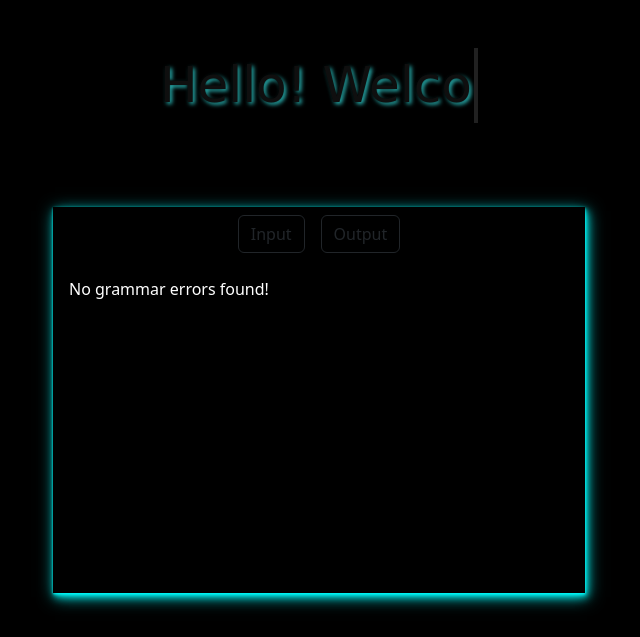
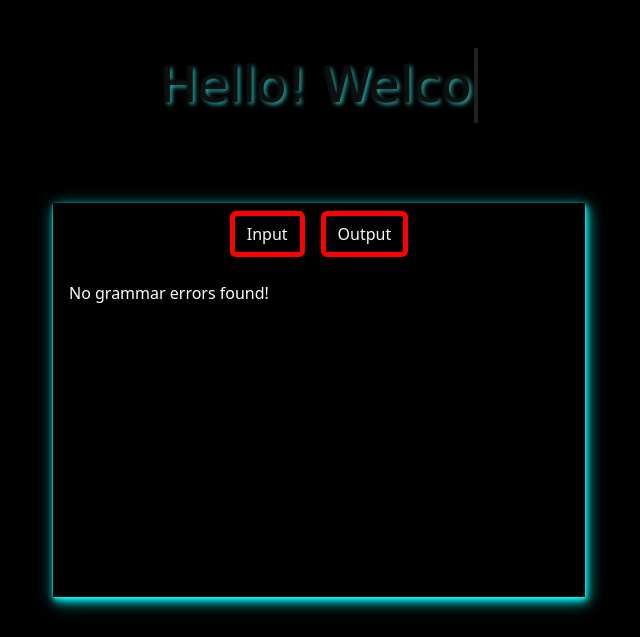
Before and after one commit to ovibaridar/Grammar_Analyzer, a Django app: page / in a window 1280 px wide. Shown: the top 637 px of the page, without its empty margins (321-961 px from the left). Run offline with Django 4.2, Linux system fonts and the light colour scheme; some libraries are stand-ins or nearby versions.

Commit message:
complete all

```diff
--- a/Grammar_Analyzer/Grammar_Analyzer/views.py
+++ b/Grammar_Analyzer/Grammar_Analyzer/views.py
@@ -1,5 +1,6 @@
 from django.shortcuts import render
 from language_tool_python import LanguageTool
+
 
 def Grammar_Analyzer(request):
 
@@ -22,6 +23,8 @@ def Grammar_Analyzer_results(request):
                 'suggestions': match.replacements
             })
 
+
+
         return render(request, 'Grammar_Analyzer/Grammar_Analyzer.html', {
             'sentence': sentence,
             'language': language,
--- a/Grammar_Analyzer/static/Grammar_Analyzer/style.css
+++ b/Grammar_Analyzer/static/Grammar_Analyzer/style.css
@@ -73,7 +73,9 @@ body{
     max-height:300px;
 
 }
-
+.btn{
+border: 5px solid red;
+}
 
 
 .output{
--- a/Grammar_Analyzer/templates/Grammar_Analyzer/Grammar_Analyzer.html
+++ b/Grammar_Analyzer/templates/Grammar_Analyzer/Grammar_Analyzer.html
@@ -23,8 +23,8 @@
 
 <div class="position-absolute top-50 rowdiv start-50 translate-middle maindiv">
     <div class=" top-0  start-50  d-flex justify-content-center">
-        <button id="inputButton" type="button" class="btn btn-outline-dark m-2">Input</button>
-        <button id="outputButton" type="button" class="btn btn-outline-dark m-2">Output</button>
+        <button id="inputButton" type="button" class="btn btn-outline-light m-2">Input</button>
+        <button id="outputButton" type="button" class="btn btn-outline-light m-2">Output</button>
     </div>
 
 
@@ -47,7 +47,7 @@
                 <textarea name="sentence" class="textarea ms-5 p-3" placeholder="Enter your text here...."></textarea>
             </div>
             <div class="justify-content-center d-flex position-relative top-100 start-0">
-                <button id="submitbutton" type="submit" class="btn btn-outline-dark m-2">Submit</button>
+                <button id="submitbutton" type="submit" class="btn btn-outline-light  m-2">Submit</button>
             </div>
         </form>
     </div>
@@ -58,11 +58,12 @@
             <div class="centered-container"> <!-- Add a container div -->
                 <p class="results_analysis" style="text-align: justify;"> <strong> Input : </strong><br> {{sentence}}</p>
             </div>
+
             <div class="centered-container"> <!-- Add a container div -->
                 <h2 class="results_analysis">Analysis Result</h2>
             </div>
             {% for category, errors in categorized_errors.items %}
-            <h3>{{ category|capfirst }}</h3>
+            <h4>{{ category|capfirst }}</h4>
             {% if errors %}
             <ul>
                 {% for error in errors %}
```
Also changed, not shown: Grammar_Analyzer/db.sqlite3.
